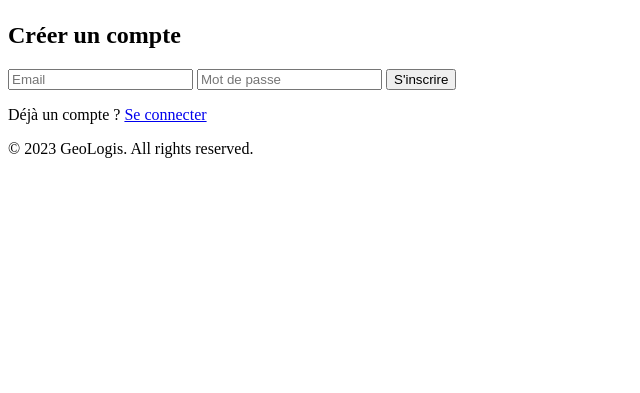
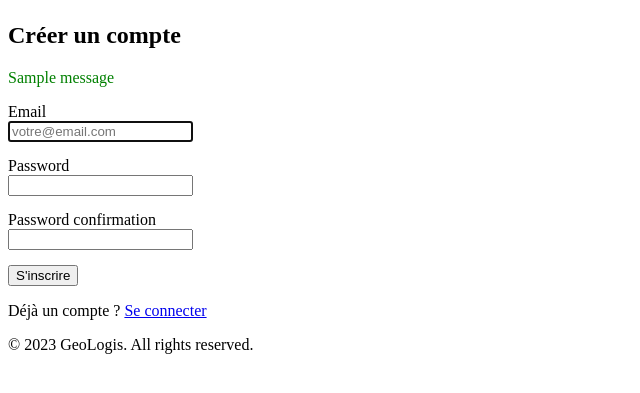
Before and after one commit to FatimaUY/GeoLogis, a Django app: template src/django-app/users/templates/users/register.html in a window 1280 px wide. Shown: the part 58-451 px from the top of the page, without its empty margins (0-640 px from the left). Run offline with Django 5.2, Linux system fonts and the light colour scheme; the template is opened without the code that fills it: values that come from a table or form of the project are taken from there, others are empty; tables that the repository leaves empty hold one stand-in row (values such as "Sample post"); one stand-in notice (Sample message) is shown.

Commit message:
feature forms for users/login and register

```diff
--- a/src/django-app/config/urls.py
+++ b/src/django-app/config/urls.py
@@ -21,7 +21,7 @@ from GeoLogis.views import  ListeArticlesView
 urlpatterns = [
     path('', ListeArticlesView.as_view(), name='home'),
     path('admin/', admin.site.urls),
-    path('api/users/', include('users.urls')),
+    path('', include('users.urls')),
     path('api/market/', include('market.urls')),
     path('api/predictions/', include('predictions.urls')),
     path('api/geologis/', include('GeoLogis.urls')),
--- /dev/null
+++ b/src/django-app/users/forms.py
@@ -0,0 +1,15 @@
+from django import forms
+from django.contrib.auth.forms import UserCreationForm
+from django.contrib.auth import get_user_model
+
+User = get_user_model()
+
+class CustomUserCreationForm(UserCreationForm):
+    class Meta(UserCreationForm.Meta):
+        model = User
+        fields = ("email",)
+
+    email = forms.EmailField(
+        required=True,
+        widget=forms.EmailInput(attrs={'placeholder': 'votre@email.com'})
+    )
--- a/src/django-app/users/templates/users/register.html
+++ b/src/django-app/users/templates/users/register.html
@@ -1,12 +1,37 @@
 {% extends 'base.html' %}
 {% block title %}Inscription{% endblock %}
+
 {% block content %}
+<div class="register-container">
     <h2>Créer un compte</h2>
+
+    {% if messages %}
+        {% for message in messages %}
+            <p style="color: {% if message.tags == 'error' %}red{% else %}green{% endif %};">
+                {{ message }}
+            </p>
+        {% endfor %}
+    {% endif %}
+
     <form method="POST">
         {% csrf_token %}
-    <input type="email" name="email" placeholder="Email" required>
-    <input type="password" name="password" placeholder="Mot de passe" required>
+
+        {% for field in form %}
+            <div style="margin-bottom: 15px;">
+                <label>{{ field.label }}</label><br>
+                {{ field }}
+
+                {% if field.errors %}
+                    {% for error in field.errors %}
+                        <small style="color: red; display: block;">{{ error }}</small>
+                    {% endfor %}
+                {% endif %}
+            </div>
+        {% endfor %}
+
         <button type="submit">S'inscrire</button>
     </form>
+
     <p>Déjà un compte ? <a href="{% url 'login' %}">Se connecter</a></p>
+</div>
 {% endblock %}
```
Also changed, not shown: src/django-app/users/views.py (+13 -6 lines), src/django-app/db.sqlite3. Lines whose indentation alone changed are shown as unchanged.
